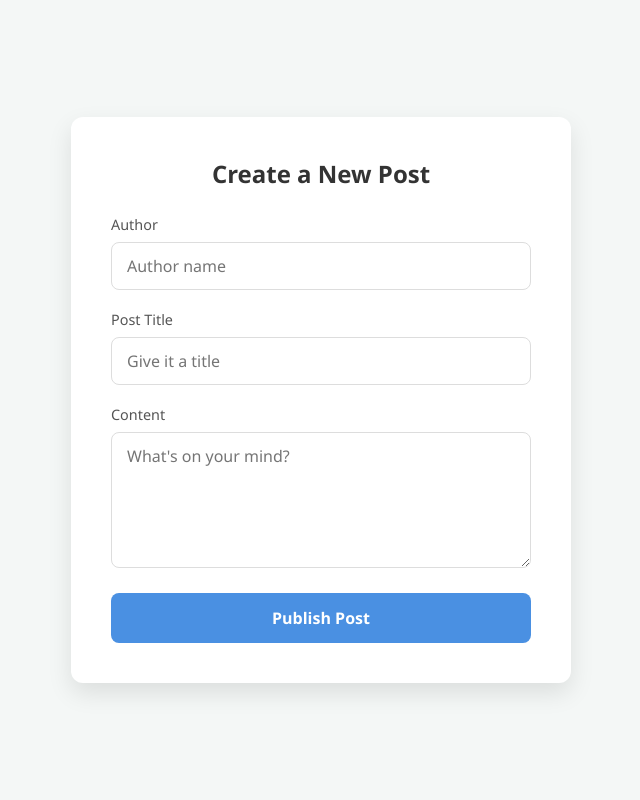
After one commit to MohammedAttar002997/Masterblog, a Flask app: page /add in a window 1280 px wide. The commit adds this page. Shown: the whole page, without its empty margins (319-959 px from the left). Run offline with Flask 3, Linux system fonts and the light colour scheme.

Commit message:
created add route and form and lined to home page with full functionality

```diff
--- a/app.py
+++ b/app.py
@@ -1,15 +1,42 @@
-from flask import Flask,render_template
+from flask import Flask, render_template, request, redirect, url_for
 import json
 app = Flask(__name__)
 
+def read_json_file(filename):
+    with open(filename,"r") as f:
+        blog_posts = json.load(f)
+        return blog_posts
 
-with open('blog_post.json') as f:
-    blog_posts = json.load(f)
 
+def write_json_file(filename,json_data):
+    with open(filename,"w") as file:
+        json.dump(json_data, file)
 @app.route('/')
 def index():
     # add code here to fetch the job posts from a file
-    return render_template('index.html', posts=blog_posts)
+    return render_template('index.html', posts=read_json_file('blog_post.json'))
+
+
+@app.route('/add', methods=['GET', 'POST'])
+def add():
+    data = {}
+    list_of_json_data = read_json_file('blog_post.json')
+    if request.method == 'POST':
+        author = request.form.get('author')
+        title = request.form.get('title')
+        content = request.form.get('content')
+        data['id'] = len(list_of_json_data)+1
+        data["author"]= author
+        data["title"] = title
+        data["content"] = content
+        list_of_json_data.append(data)
+        write_json_file('blog_post.json', list_of_json_data)
+        # Add the code that handles adding a new blog
+        ...
+        return redirect(url_for('index'))
+
+    return render_template('add.html')
+
 
 if __name__ == '__main__':
     app.run(host="0.0.0.0", port=5000, debug=True)
--- a/blog_post.json
+++ b/blog_post.json
@@ -1,4 +1 @@
-[
-    {"id": 1, "author": "John Doe", "title": "First Post", "content": "This is my first post."},
-    {"id": 2, "author": "Jane Doe", "title": "Second Post", "content": "This is another post."}
-]
+[{"id": 1, "author": "John Doe", "title": "First Post", "content": "This is my first post."}, {"id": 2, "author": "Jane Doe", "title": "Second Post", "content": "This is another post."}, {"id": 3, "author": "Mohammed", "title": "title", "content": "daklsjndasjkdnadl;jafjkasb"}, {"id": 4, "author": "Test author", "title": "Test tile ", "content": "dasplapalaplaplapalaplaplassspsppspsplssp\r\n"}]
--- /dev/null
+++ b/static/form.css
@@ -0,0 +1,93 @@
+/* Basic Reset */
+* {
+    box-sizing: border-box;
+    margin: 0;
+    padding: 0;
+    font-family: 'Segoe UI', Tahoma, Geneva, Verdana, sans-serif;
+}
+
+body {
+    background-color: #f4f7f6;
+    display: flex;
+    justify-content: center;
+    align-items: center;
+    min-height: 100vh;
+}
+
+.form-wrapper {
+    width: 100%;
+    padding: 20px;
+}
+
+.form-container {
+    background: #ffffff;
+    max-width: 500px;
+    margin: 0 auto;
+    padding: 40px;
+    border-radius: 12px;
+    box-shadow: 0 10px 25px rgba(0, 0, 0, 0.1);
+}
+
+h2 {
+    margin-bottom: 25px;
+    color: #333;
+    text-align: center;
+    font-weight: 600;
+}
+
+.input-group {
+    margin-bottom: 20px;
+}
+
+label {
+    display: block;
+    margin-bottom: 8px;
+    color: #555;
+    font-weight: 500;
+    font-size: 0.9rem;
+}
+
+input[type="text"],
+textarea {
+    width: 100%;
+    padding: 12px 15px;
+    border: 1px solid #ddd;
+    border-radius: 8px;
+    font-size: 1rem;
+    transition: all 0.3s ease;
+    outline: none;
+}
+
+input:focus,
+textarea:focus {
+    border-color: #4A90E2;
+    box-shadow: 0 0 0 3px rgba(74, 144, 226, 0.1);
+}
+
+textarea {
+    resize: vertical;
+}
+
+.submit-btn {
+    width: 100%;
+    padding: 14px;
+    background-color: #4A90E2;
+    color: white;
+    border: none;
+    border-radius: 8px;
+    font-size: 1rem;
+    font-weight: 600;
+    cursor: pointer;
+    transition: background-color 0.3s ease;
+}
+
+.submit-btn:hover {
+    background-color: #357ABD;
+}
+
+/* Responsive tweak */
+@media (max-width: 480px) {
+    .form-container {
+        padding: 20px;
+    }
+}
--- /dev/null
+++ b/templates/add.html
@@ -0,0 +1,34 @@
+<!DOCTYPE html>
+<html lang="en">
+<head>
+    <meta charset="UTF-8">
+    <meta name="viewport" content="width=device-width, initial-scale=1.0">
+    <title>Add New Post</title>
+    <link rel="stylesheet" href="{{ url_for('static', filename='form.css') }}">
+</head>
+<body>
+    <div class="form-wrapper">
+        <div class="form-container">
+            <h2>Create a New Post</h2>
+            <form method="POST" action="/add">
+                <div class="input-group">
+                    <label for="author">Author</label>
+                    <input type="text" id="author" name="author" placeholder="Author name" required>
+                </div>
+
+                <div class="input-group">
+                    <label for="title">Post Title</label>
+                    <input type="text" id="title" name="title" placeholder="Give it a title" required>
+                </div>
+
+                <div class="input-group">
+                    <label for="content">Content</label>
+                    <textarea id="content" name="content" rows="5" placeholder="What's on your mind?" required></textarea>
+                </div>
+
+                <button type="submit" class="submit-btn">Publish Post</button>
+            </form>
+        </div>
+    </div>
+</body>
+</html>
--- a/templates/index.html
+++ b/templates/index.html
@@ -15,5 +15,8 @@
         <p>{{post["content"]}}</p>
     </div>
     {% endfor %}
+<div class="actions">
+    <a href="{{ url_for('add') }}" class="add-button">Add New Post</a>
+</div>
 </body>
 </html>
```
